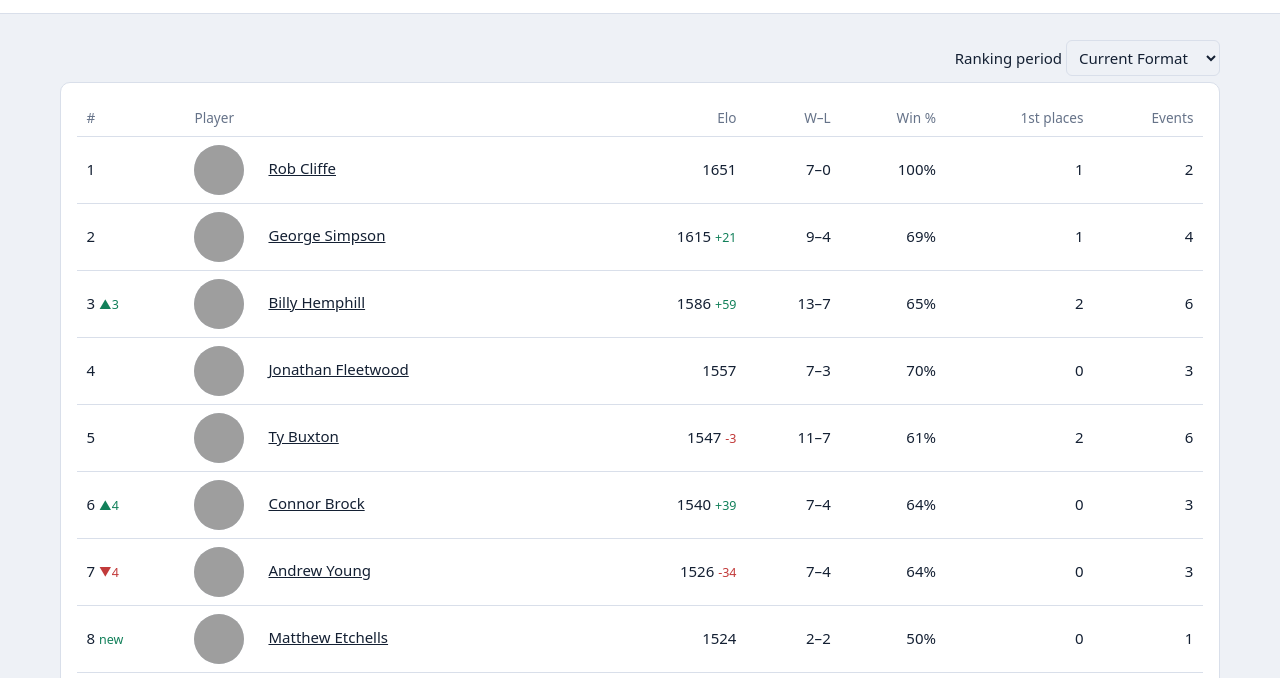
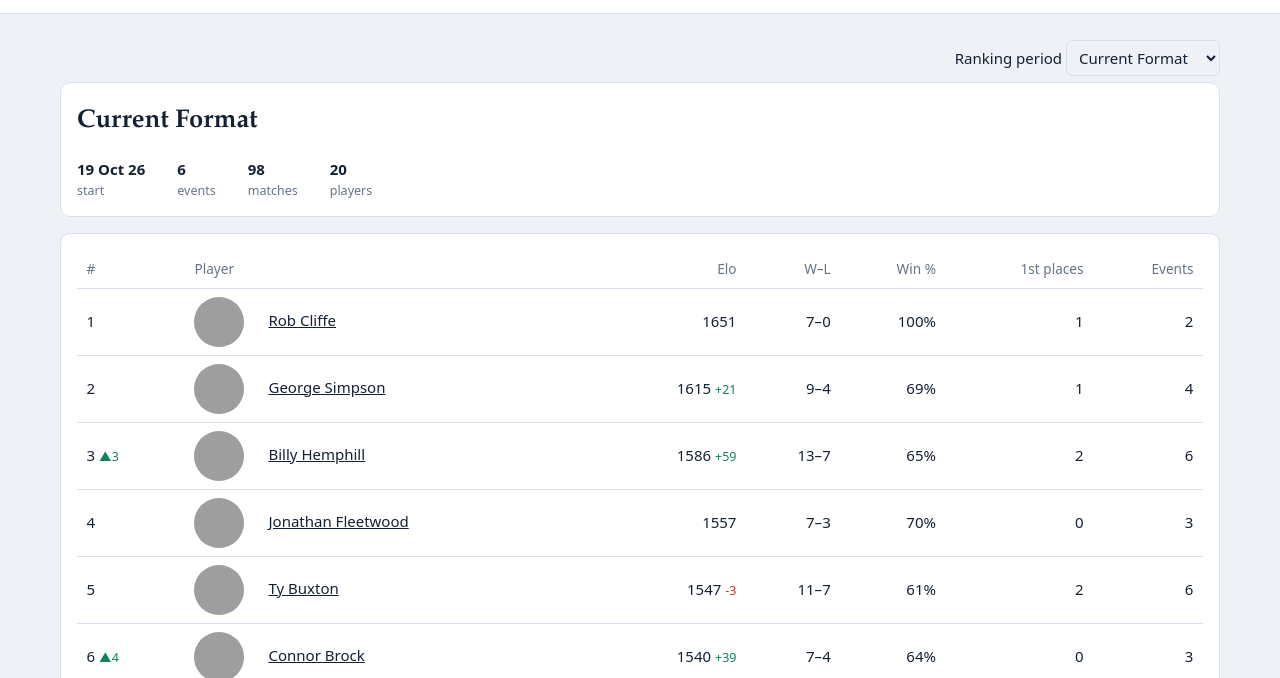
Before and after one commit to 8illy/Yu-Gi-Eloh, a plain HTML site: page index.html in a window 1280 px wide. Shown: the part 99-777 px from the top of the page. Drawn offline with Linux system fonts and the light colour scheme; grey boxes are pictures that could not be loaded.

Commit message:
leaderboard headerr
added header to leaderboard, showing start, end, events ran, unique players, matches played

```diff
--- a/index.html
+++ b/index.html
@@ -31,7 +31,12 @@ const evl=e=>`<a href="#/event/${esc(e.id)}">${esc(evName(e))}</a>`;
 const tbl=(h,rows,l=1)=>`<table><tr>${h.map((x,i)=>`<th${i<l?'':' class=r'}>${x}</th>`).join('')}</tr>${rows.map(r=>`<tr>${r.map((x,i)=>`<td${i<l?'':' class=r'}>${x}</td>`).join('')}</tr>`).join('')}</table>`;
 const tot=h=>h.w+h.l+h.dl;
 
-const board=()=>sel()+`<div class="card lb">${tbl(['#','Player','Elo','W–L','Win %','1st places','Events'],S.list.map((p,i)=>[`${i+1}${dRank(p.id,i)}`,pl(p.id),`${Math.round(p.elo)}${dElo(p)}`,wl(p),wr(p),p.firsts,p.events]),2)}</div>`;
+// Leaderboard header: period name, dates (no end date = ongoing; "all time" starts at the first event) and totals
+const curPer=()=>PER==='all'?null:periodList(D).find(p=>p.start===PER);
+const hdr=()=>{const p=curPer(),first=D.events.reduce((a,e)=>!a||e.date<a?e.date:a,null),start=p?p.start:first,
+ st=(v,k)=>`<div><b>${v}</b><small>${k}</small></div>`;
+ return `<div class=card><h2>${esc(p?periodLabel(p):'All time')}</h2><div class=stats><span class=g>${start?st(fmtDate(start),'start'):''}${p&&p.end?st(fmtDate(p.end),'end'):''}</span><span class=g>${st(S.events.length,'events')}${st(S.matches.filter(m=>m.result!=='bye').length,'matches')}${st(S.list.length,'players')}</span></div></div>`};
+const board=()=>sel()+hdr()+`<div class="card lb">${tbl(['#','Player','Elo','W–L','Win %','1st places','Events'],S.list.map((p,i)=>[`${i+1}${dRank(p.id,i)}`,pl(p.id),`${Math.round(p.elo)}${dElo(p)}`,wl(p),wr(p),p.firsts,p.events]),2)}</div>`;
 
 // Trophies: all-time achievements, independent of the selected period
 let PT=[],EP=[];
--- a/style.css
+++ b/style.css
@@ -119,3 +119,5 @@ html{-webkit-text-size-adjust:100%}
 .nosel img{-webkit-user-drag:none;user-drag:none}
 .aka{padding-left:10px}
 .zero{color:var(--mut)}
+.g{display:contents}
+@media(max-width:700px){.g{display:flex;flex-basis:100%;gap:1rem 1.5rem}}
```
